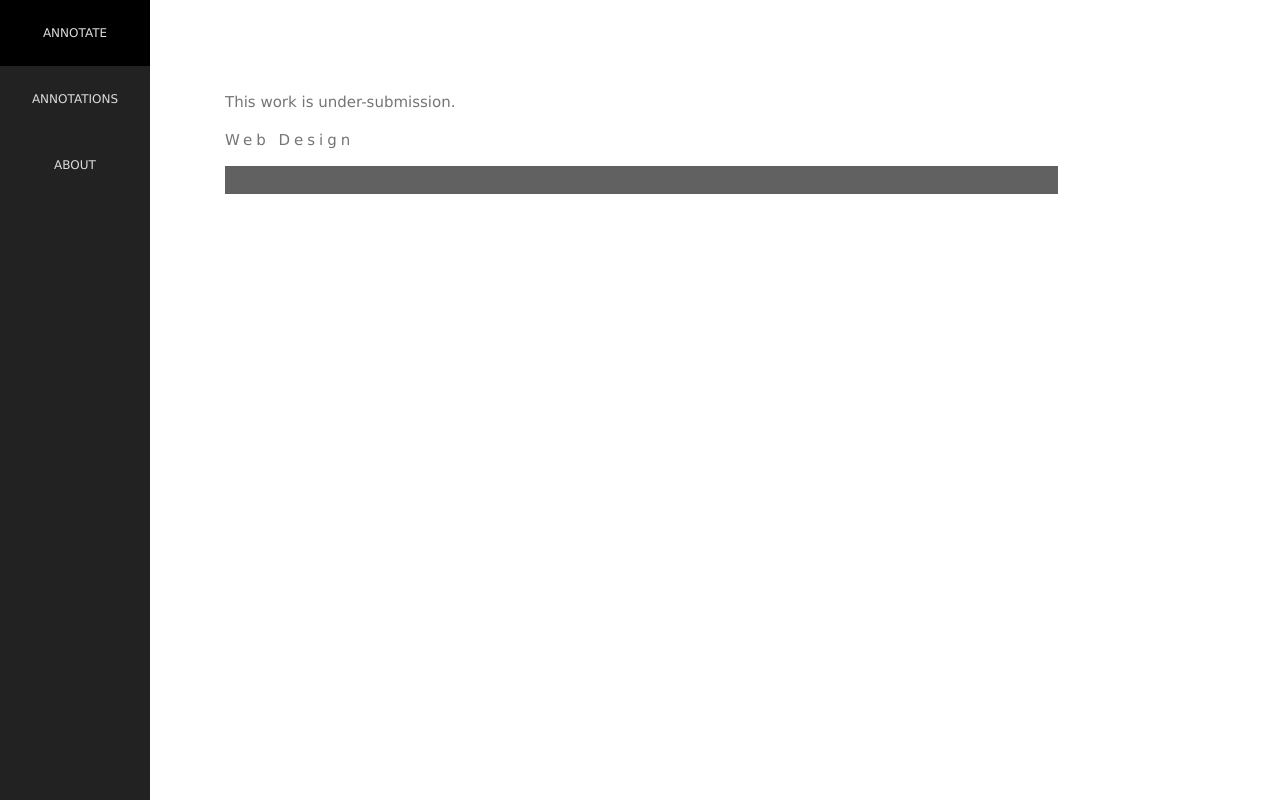
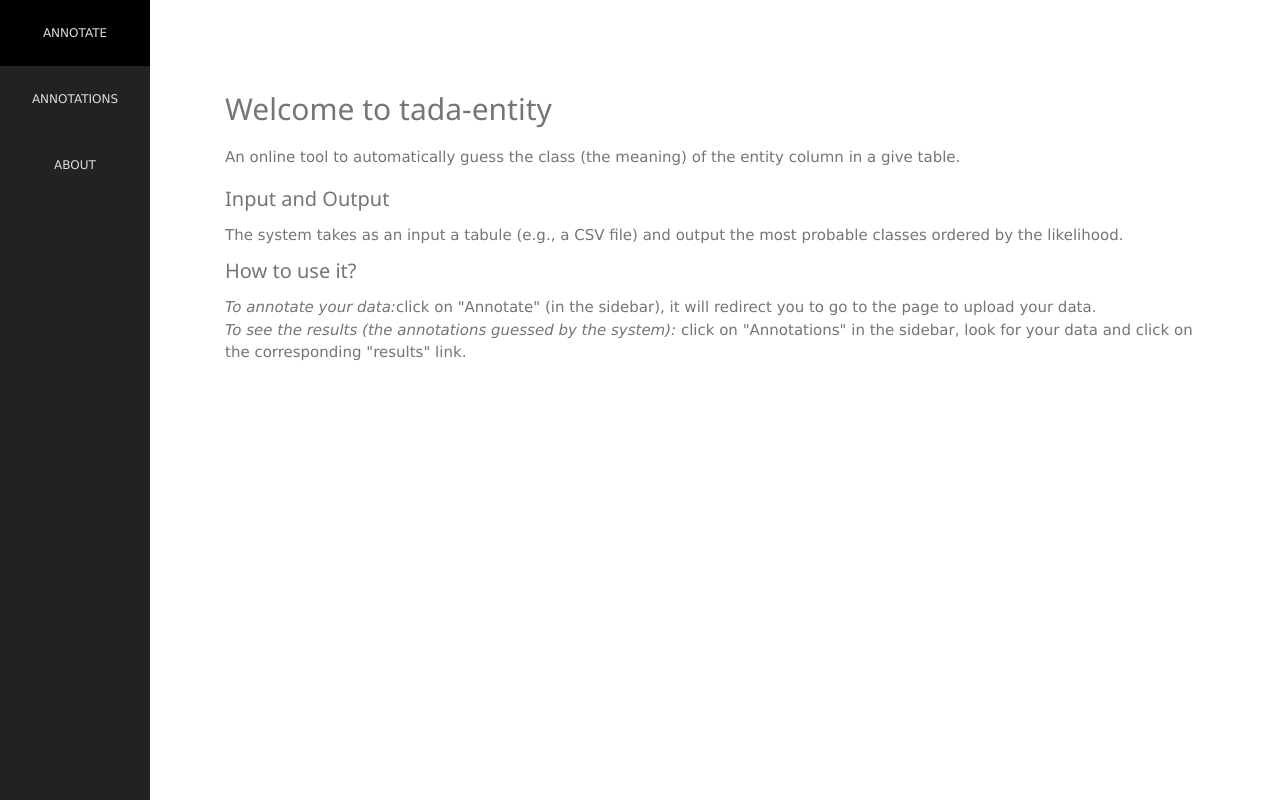
Before and after one commit to oeg-upm/tada-entity, a Django app: page / in a window 1280 px wide. Run offline with Django 3.2, Linux system fonts and the light colour scheme; parts of the project's set-up code (start-up, migrations or seed data) failed here and were passed over; some libraries are stand-ins or nearby versions.

Commit message:
add text

```diff
--- a/tadae/templates/about.html
+++ b/tadae/templates/about.html
@@ -1,11 +1,25 @@
 {%extends "base.html"%}
 {%block content%}
-<h2></h2>
+<!--<h2></h2>-->
+<!--<p>-->
+    <!--This work is under-submission.-->
+<!--</p>-->
+<!--<p class="w3-wide">Web Design</p>-->
+    <!--<div class="w3-white">-->
+      <!--<div class="w3-dark-grey" style="height:28px;width:85%"></div>-->
+    <!--</div>-->
+
+<h2>Welcome to tada-entity</h2>
 <p>
-    This work is under-submission.
+    An online tool to automatically guess the class (the meaning) of the entity column in a give table.
 </p>
-<p class="w3-wide">Web Design</p>
-    <div class="w3-white">
-      <div class="w3-dark-grey" style="height:28px;width:85%"></div>
-    </div>
+
+<h4>Input and Output</h4>
+The system takes as an input a tabule (e.g., a CSV file) and output the most probable classes ordered by the likelihood.
+
+<h4>How to use it?</h4>
+<i>To annotate your data:</i>click on "Annotate" (in the sidebar),
+it will redirect you to go to the page to upload your data.<br>
+<i>To see the results (the annotations guessed by the system):</i> click on "Annotations" in the sidebar,
+look for your data and click on the corresponding "results" link.
 {%endblock%}
--- a/tadae/views.py
+++ b/tadae/views.py
@@ -11,7 +11,6 @@ from models import AnnRun
 
 
 ENDPOINT = "http://dbpedia.org/sparql"
-
 
 
 def about(request):
@@ -34,8 +33,8 @@ def ent_ann_raw_results(request):
 
 def ent_ann_recompute(request):
     eanns = EntityAnn.objects.all()
-    alpha = 0.1
-
+    alpha = 0.01
+    default_fsid = 3
     if 'alpha' in request.GET and 'ann' in request.GET:
         # from annotator import load_graph, score_graph, get_nodes, get_edges
         alpha = float(request.GET['alpha'])
@@ -58,7 +57,9 @@ def ent_ann_recompute(request):
             if 'ann' in request.GET:
                 entity_ann = EntityAnn.objects.get(id=request.GET['ann'].strip())
                 selected = entity_ann.id
-        return render(request, 'ent_ann_recompute.html', {'anns': eanns, 'alpha': alpha, 'selected': selected})
+        return render(request, 'ent_ann_recompute.html', {'anns': eanns, 'alpha': alpha, 'selected': selected,
+                                                          'fsid': default_fsid,
+                                                          })
 
 
 def handle_uploaded_file(f, dest):
```
Also changed, not shown: tadae/templates/ent_ann_recompute.html (+16 -5 lines).
